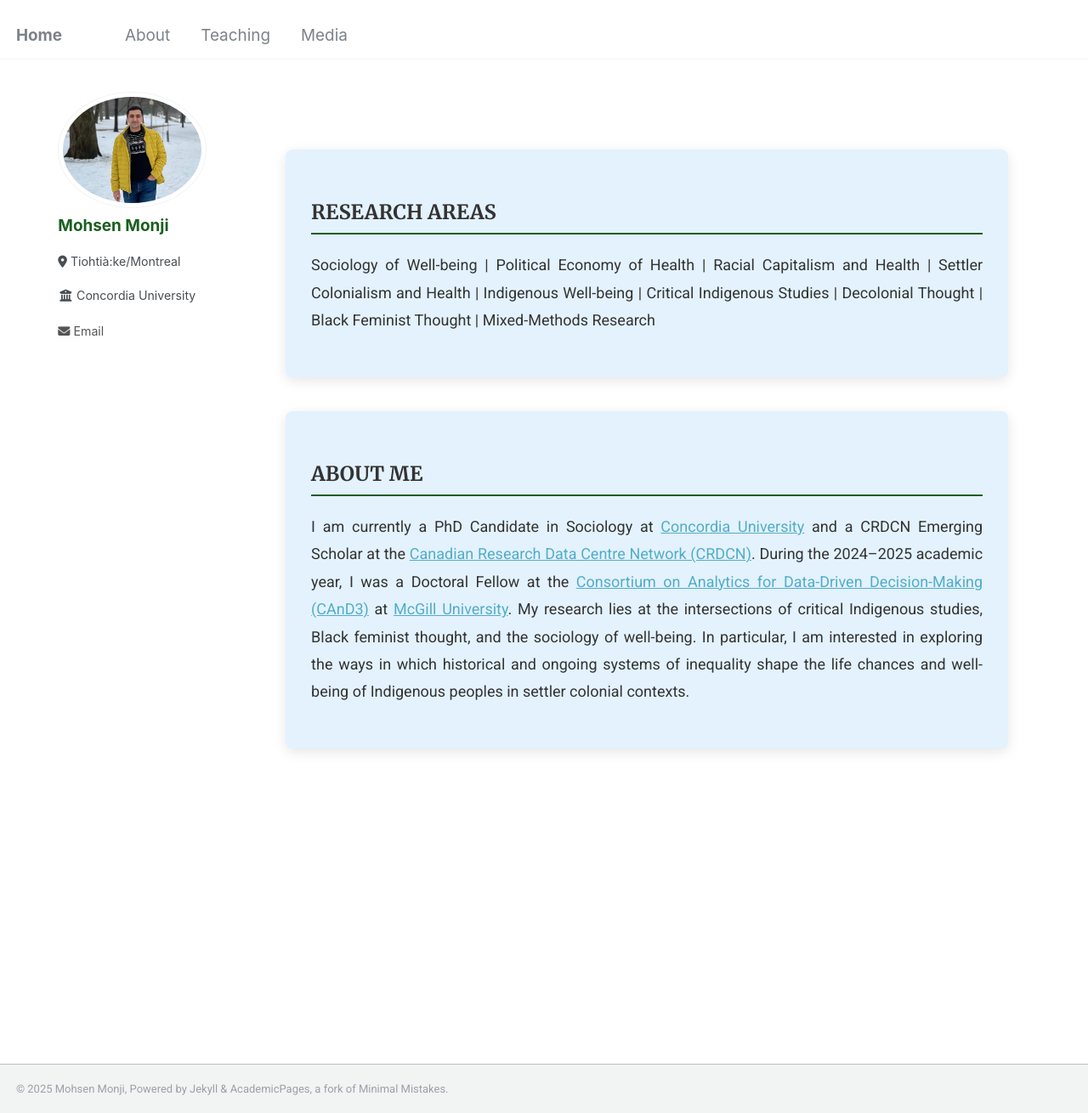
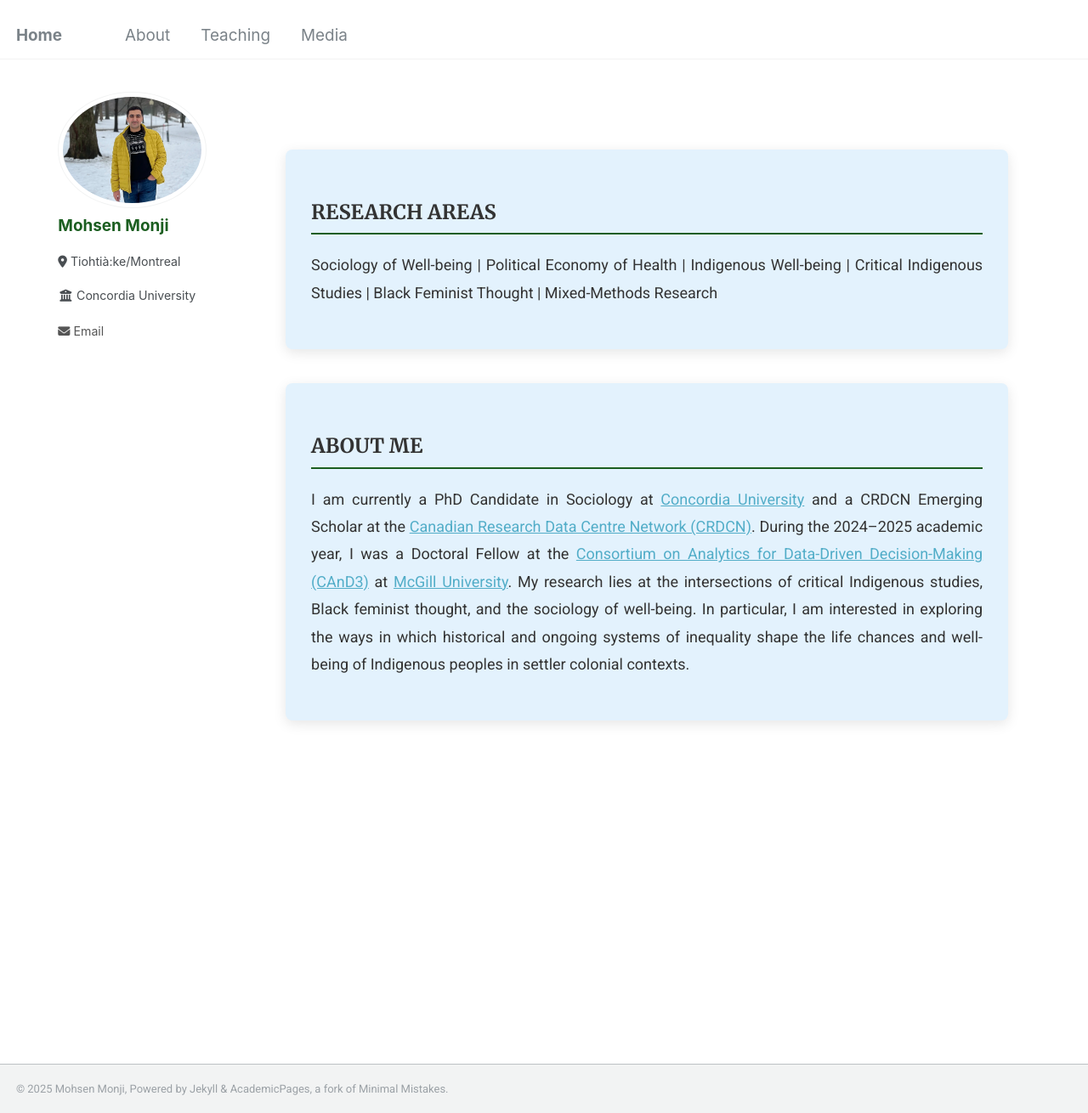
Before and after one commit to Mohsnmonji/mohsnmonji.github.io, a Jekyll site: the page built from about-me.md, in a window 1280 px wide and 1310 px high. Shown: the whole window at 85% size. Built offline with Jekyll 4.4.1, drawn with Linux system fonts in a browser that asks for light colours.

Commit message:
Update about-me.md

```diff
--- a/about-me.md
+++ b/about-me.md
@@ -54,7 +54,7 @@ author_profile: true
 <div class="about-card">
   <h2>RESEARCH AREAS</h2>
   <p style="font-size:18px; color:#333; text-align:justify; line-height:1.8; margin:20px 0;">
-    Sociology of Well-being | Political Economy of Health | Racial Capitalism and Health | Settler Colonialism and Health | Indigenous Well-being | Critical Indigenous Studies | Decolonial Thought | Black Feminist Thought | Mixed-Methods Research
+    Sociology of Well-being | Political Economy of Health | Indigenous Well-being | Critical Indigenous Studies | Black Feminist Thought | Mixed-Methods Research
   </p>
 </div>
 
```
